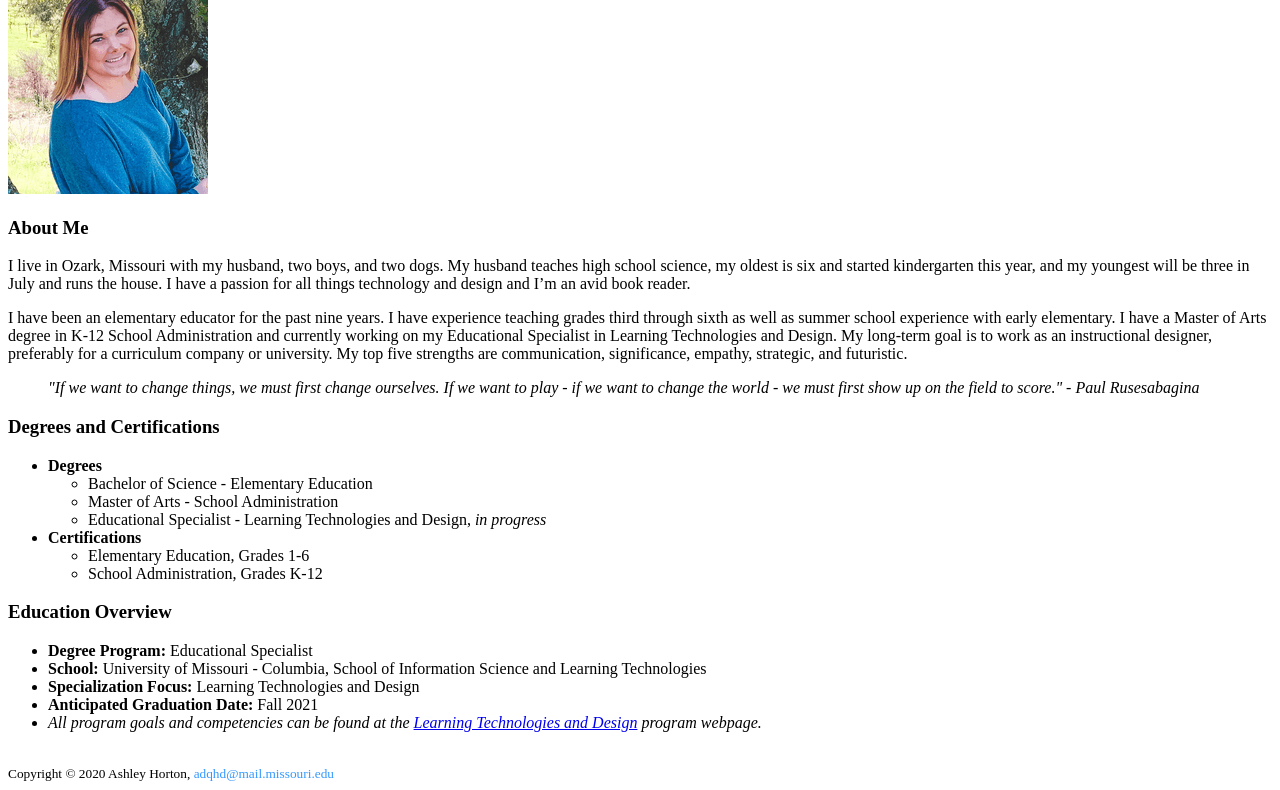
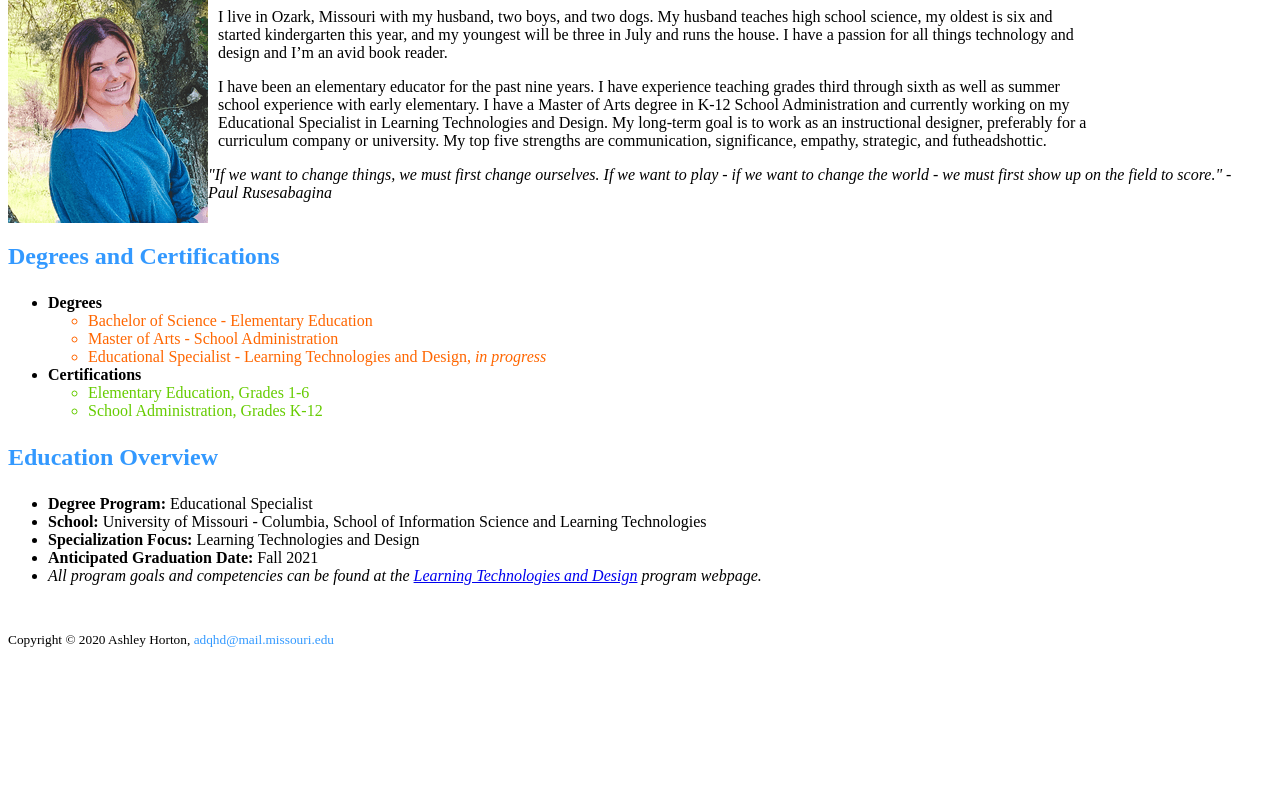
Before and after one commit to ashleyhorton/ashleyhorton.github.io, a plain HTML site: page islt_7310/index.html in a window 1280 px wide. Shown: the part 212-1002 px from the top of the page. After the commit the page ends 874 px from the top, so only its background shows below. Drawn offline with Linux system fonts and the light colour scheme.

Commit message:
Add files via upload

```diff
--- a/islt_7310/index.html
+++ b/islt_7310/index.html
@@ -41,23 +41,25 @@ Tested:  April 7, 2020; Passed on Firefox and Chrome browsers.
     <p>My purpose for creating this website is to showcase my design and development expertise through the Learning Technologies and Design program at the University of Missouri.</p>
 </main>
 
+<p class="headshot"><img src="images/headshot.png" alt="Ashley Horton Headshot"></p>
+
 <section>
-    <p><img src="images/headshot.png" alt="Ashley Horton Headshot"></p>
 
     <h3>About Me</h3>
     <p>I live in Ozark, Missouri with my husband, two boys, and two dogs. My husband teaches high school science, my oldest is six and started kindergarten this year, and my youngest will be three in July and runs the house. I have a passion for all things technology and design and I’m an avid book reader.</p>
 
-    <p>I have been an elementary educator for the past nine years. I have experience teaching grades third through sixth as well as summer school experience with early elementary. I have a Master of Arts degree in K-12 School Administration and currently working on my Educational Specialist in Learning Technologies and Design. My long-term goal is to work as an instructional designer, preferably for a curriculum company or university. My top five strengths are communication, significance, empathy, strategic, and futuristic.</p>
+    <p>I have been an elementary educator for the past nine years. I have experience teaching grades third through sixth as well as summer school experience with early elementary. I have a Master of Arts degree in K-12 School Administration and currently working on my Educational Specialist in Learning Technologies and Design. My long-term goal is to work as an instructional designer, preferably for a curriculum company or university. My top five strengths are communication, significance, empathy, strategic, and futheadshottic.</p>
 
     <blockquote><em>"If we want to change things, we must first change ourselves. If we want to play - if we want to change the world - we must first show up on the field to score." - Paul Rusesabagina</em></blockquote>
+</section>
 
-    <h3>Degrees and Certifications</h3>
+    <h3 class="clear">Degrees and Certifications</h3>
 
     <ul>
 
         <li><strong>Degrees</strong>
 
-            <ul>
+            <ul class="degrees">
 
                 <li>Bachelor of Science - Elementary Education</li>
 
@@ -71,7 +73,7 @@ Tested:  April 7, 2020; Passed on Firefox and Chrome browsers.
 
         <li><strong>Certifications</strong>
 
-            <ul>
+            <ul class="certs">
 
                 <li>Elementary Education, Grades 1-6</li>
 
@@ -99,13 +101,10 @@ Tested:  April 7, 2020; Passed on Firefox and Chrome browsers.
 
     </ul>
 
-</section>
 &nbsp;
-<footer>
-
-    Copyright &copy; 2020 Ashley Horton, <a href="mailto:adqhd@mail.missouri.edu">adqhd@mail.missouri.edu</a>
-
-</footer>
+&nbsp;
+<p class="footer">
+    Copyright &copy; 2020 Ashley Horton, <a href="mailto:adqhd@mail.missouri.edu">adqhd@mail.missouri.edu</a></p>
 
 </body>
 
--- a/islt_7310/style.css
+++ b/islt_7310/style.css
@@ -1,17 +1,49 @@
 /* Adjust the styles for headers */
-
 h1 {
-    color: #3399ff;
+    color: #3399ff; font-size: 28pt; font-family: serif;
 }
 
-/* Adjust the style for the footer */
+h3 {
+    color: #3399ff; font-size: 18pt;
+}
 
-footer {
+/* Adjust styles for all paragraphs */
+p {
+    text-align: left; font-size: 12pt;
+}
+
+/* Adjust relational selection for About Me */
+section p {
+    margin-right: 175px;
+    margin-left: 210px;
+}
+
+/* Adjust styles for main image */
+.headshot {
+    float: left;
+}
+
+/* Adjust float for Degrees and Certifications */
+
+.clear {
+    clear: left;
+}
+
+/* Adjust styles for ul degress */
+.degrees {
+    color: #ff6600;
+}
+
+.certs {
+    color: #66cc00;
+}
+
+/* Adjust the styles for footer */
+
+.footer {
     font-size: 10pt;
 }
 
-/* Adjust the styles for footer links */
-
-footer a:link, a:hover, a:focus, a:visited, a:active {
+.footer a:link, a:hover, a:focus, a:visited, a:active {
     color: #3399ff; text-decoration: none; font-size: 10pt;
 }
```
